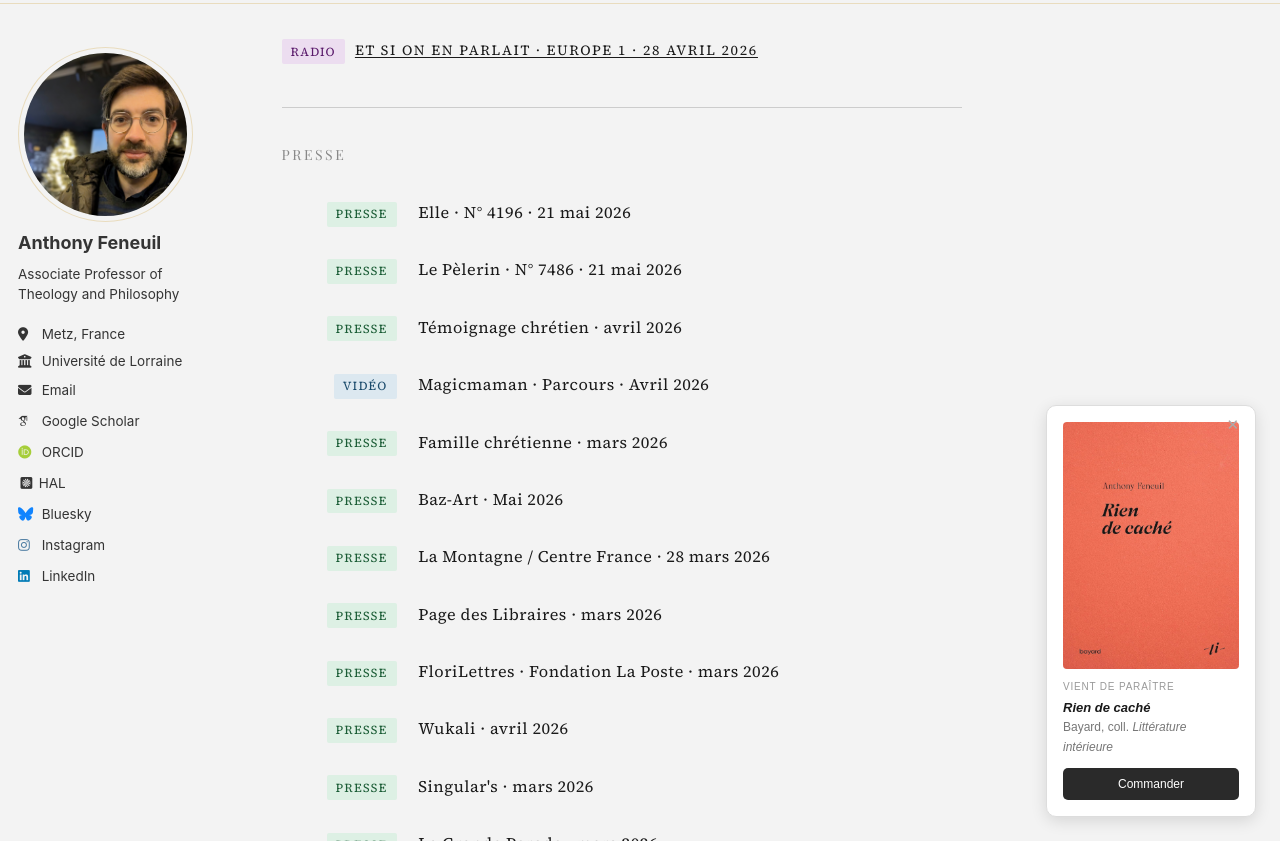
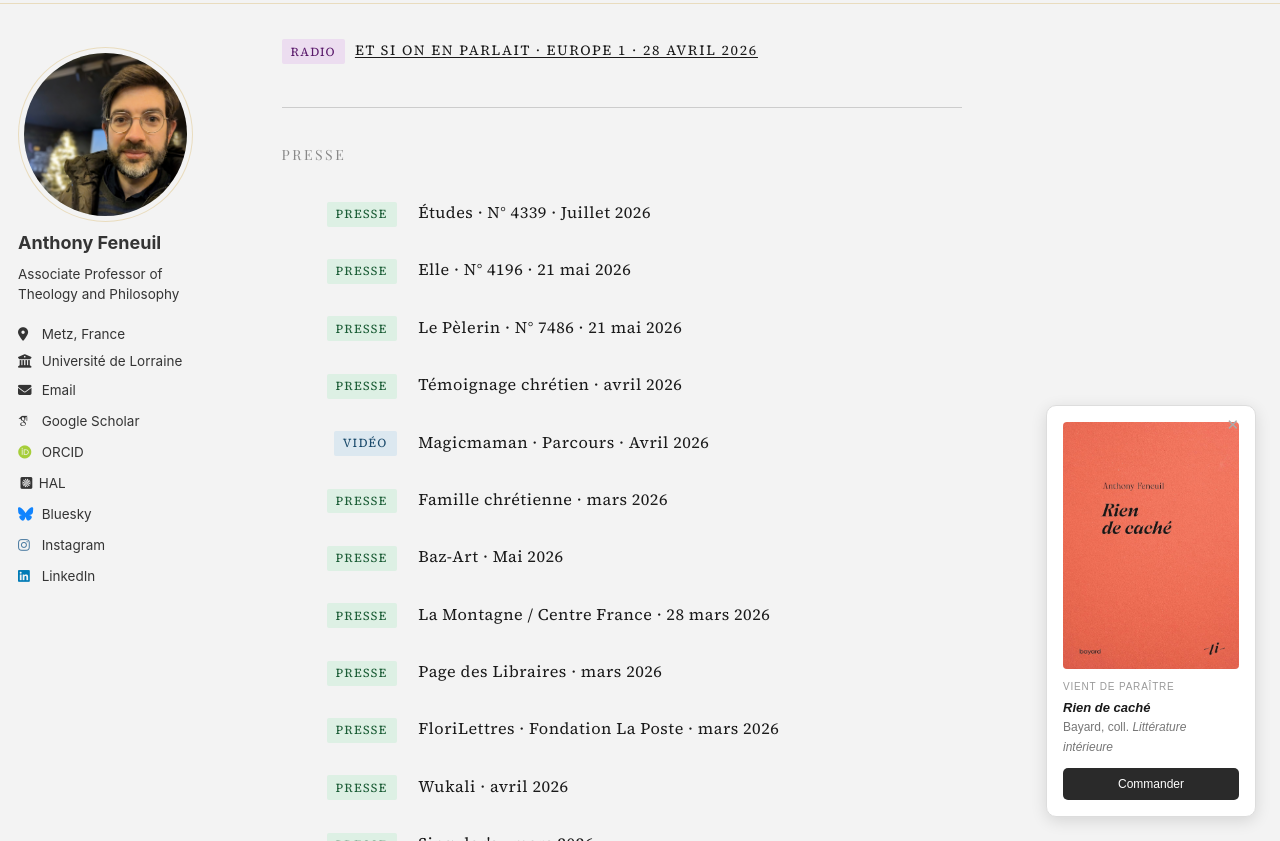
Before and after one commit to anfnl/anfnl.github.io, a Jekyll site: the page built from _pages/rien-de-cache.md, in a window 1280 px wide and 900 px high, scrolled down 2499 px, cut to the strip 59-900 px from the top of the window. Built offline with Jekyll 4.4.1, drawn with Linux system fonts in a browser that asks for light colours; some web fonts are replaced; a script that is not in the unit is left out.

Commit message:
Update rien-de-cache.md

```diff
--- a/_pages/rien-de-cache.md
+++ b/_pages/rien-de-cache.md
@@ -120,6 +120,11 @@
 
 <div class="rdc-item">
 <div class="rdc-tag-col"><span class="rdc-tag tag-presse">Presse</span></div>
+<div class="rdc-item-body"><p class="rdc-item-source"><a href="https://www.revue-etudes.com/critiques-de-livres/rien-de-cache-de-anthony-feneuil/28845" target="_blank">Études · N° 4339 · Juillet 2026</a></p></div>
+</div>
+
+<div class="rdc-item">
+<div class="rdc-tag-col"><span class="rdc-tag tag-presse">Presse</span></div>
 <div class="rdc-item-body"><p class="rdc-item-source"><a href="" target="_blank">Elle · N° 4196 · 21 mai 2026</a></p></div>
 </div>
 
```
